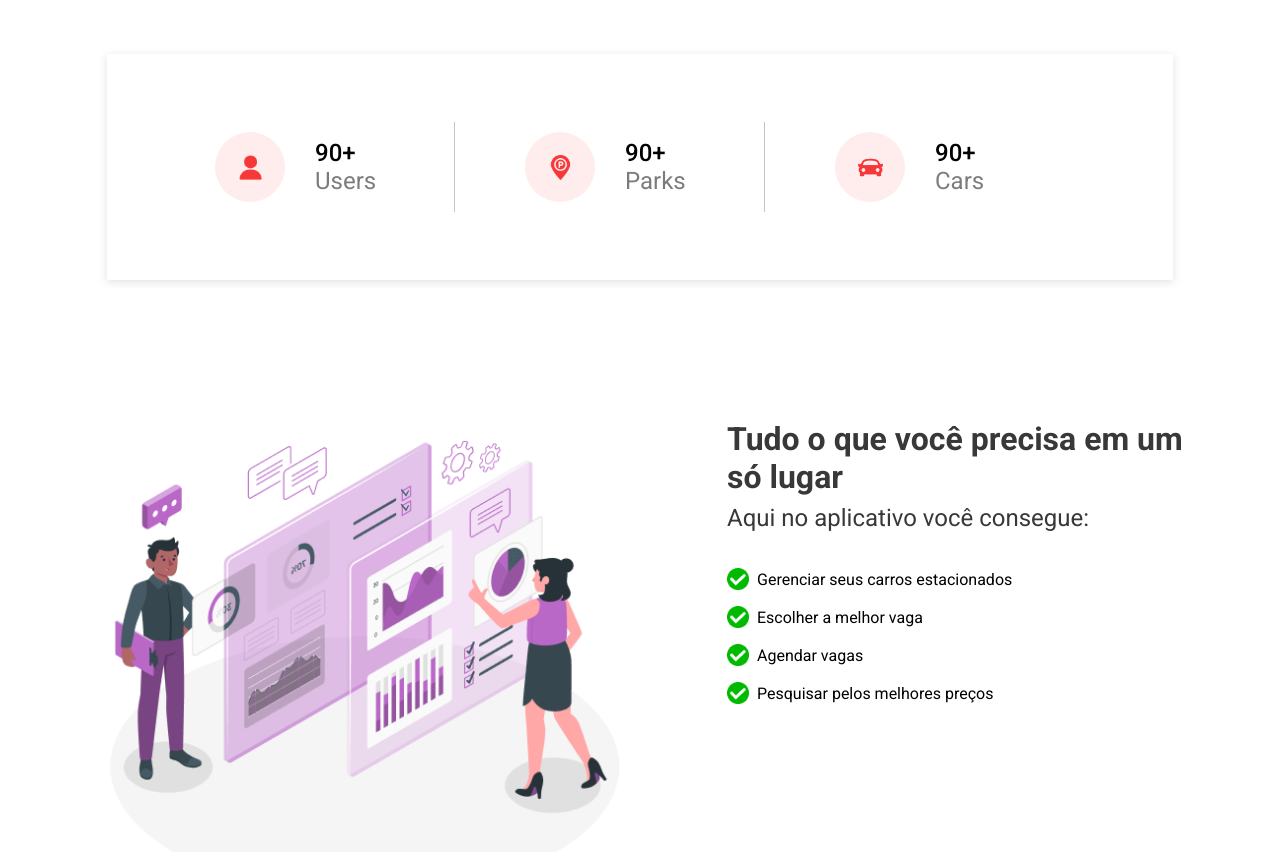
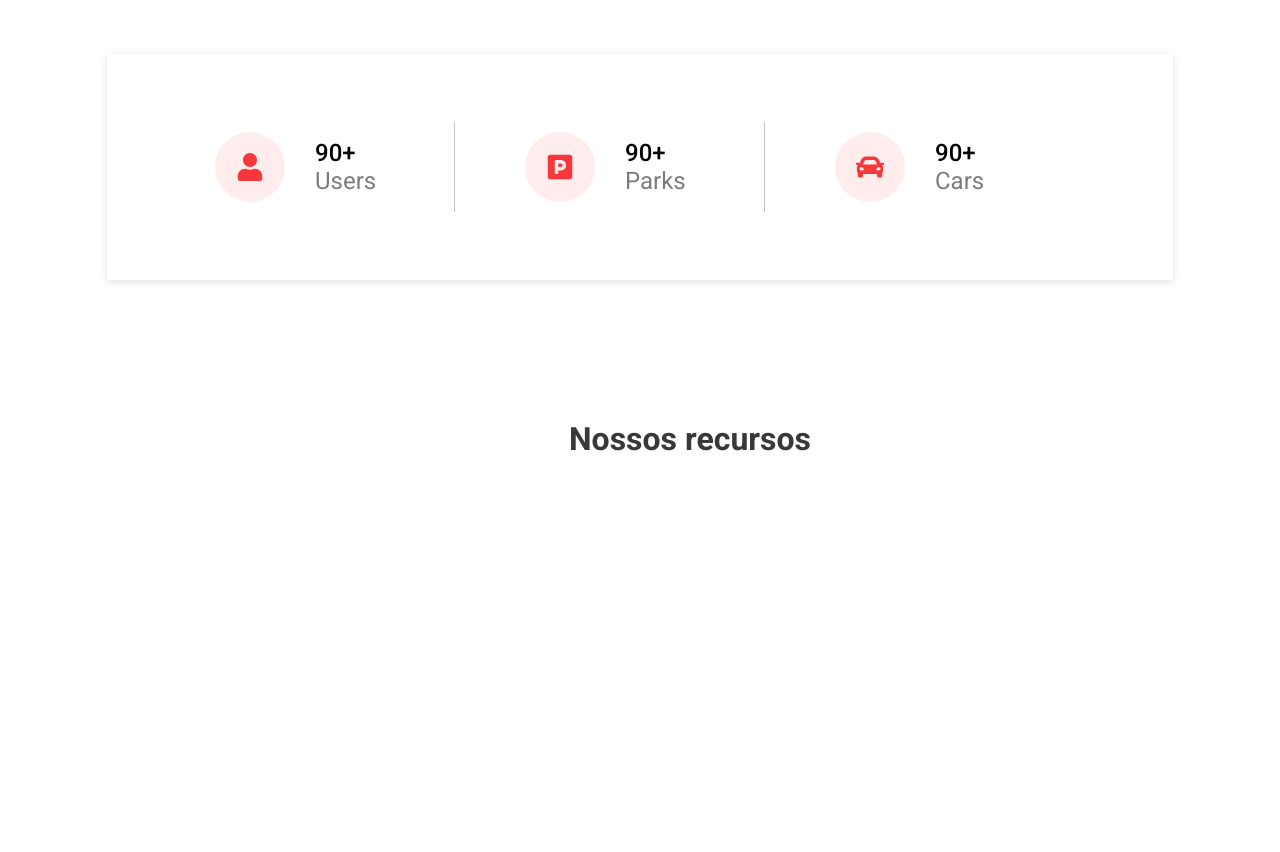
Before and after one commit to joaogabrielramos28/carPark, a Next.js app: page / in a window 1280 px wide. Shown: the part 700-1552 px from the top of the page. Built offline with nearby package versions, Linux system fonts and the light colour scheme.

Commit message:
feat: New Icon component for features component + Info group

```diff
--- a/src/components/AppInfo/AppInfo.tsx
+++ b/src/components/AppInfo/AppInfo.tsx
@@ -1,37 +1,13 @@
 import Image from "next/image";
 import React from "react";
 
-import {
-  Container,
-  ImageWrapper,
-  Content,
-  Title,
-  Subtitle,
-  FeaturesContainer,
-} from "./styles";
-import Tasks from "./Features/Features";
+import { Container, Content, Title } from "./styles";
 
 const AppInfo = () => {
   return (
     <Container>
-      <ImageWrapper>
-        <Image
-          src="/visual-data.png"
-          width={530}
-          height={530}
-          alt={"Two people seeing graphs and table about their company"}
-        />
-      </ImageWrapper>
-
       <Content>
-        <Title>Tudo o que você precisa em um só lugar</Title>
-        <Subtitle>Aqui no aplicativo você consegue:</Subtitle>
-        <FeaturesContainer>
-          <Tasks title="Gerenciar seus carros estacionados" />
-          <Tasks title="Escolher a melhor vaga" />
-          <Tasks title="Agendar vagas" />
-          <Tasks title="Pesquisar pelos melhores preços" />
-        </FeaturesContainer>
+        <Title>Nossos recursos</Title>
       </Content>
     </Container>
   );
--- a/src/components/AppInfo/Features/Features.tsx
+++ /dev/null
@@ -1,23 +0,0 @@
-import Image from "next/image";
-import React from "react";
-
-import { Container, Text } from "./styles";
-
-interface IFeaturesProps {
-  title: string;
-}
-
-const Features = ({ title }: IFeaturesProps) => {
-  return (
-    <Container>
-      <Image
-        src="/check.png"
-        width="22"
-        height="22"
-        alt={"Checked image on green color"}
-      />
-      <Text>{title}</Text>
-    </Container>
-  );
-};
-export default Features;
--- a/src/components/AppInfo/Features/styles.ts
+++ /dev/null
@@ -1,14 +0,0 @@
-import styled from "styled-components";
-
-export const Container = styled.div`
-  width: 100%;
-  display: flex;
-  align-items: center;
-  margin: 16px 0;
-`;
-
-export const Text = styled.p`
-  font-size: 16px;
-  color: ${({ theme }) => theme.colors.dark};
-  margin-left: 8px;
-`;
--- a/src/components/AppInfo/styles.ts
+++ b/src/components/AppInfo/styles.ts
@@ -1,8 +1,6 @@
 import styled from "styled-components";
 
 export const Container = styled.div`
-  padding: 0 70px;
-
   display: flex;
   justify-content: space-between;
   padding: 0 97px;
@@ -14,8 +12,7 @@ export const Container = styled.div`
 export const Content = styled.div`
   flex: 1;
   display: flex;
-  justify-content: left;
-  flex-direction: column;
+  justify-content: center;
   margin-left: 100px;
   height: 100%;
   margin-top: 80px;
@@ -24,19 +21,3 @@ export const Title = styled.h2`
   font-size: 32px;
   color: ${({ theme }) => theme.colors.title};
 `;
-
-export const ImageWrapper = styled.div`
-  max-width: 650px;
-`;
-
-export const Subtitle = styled.span`
-  font-size: 24px;
-  margin-top: 8px;
-
-  color: ${({ theme }) => theme.colors.title};
-  text-align: justify;
-`;
-
-export const FeaturesContainer = styled.section`
-  margin-top: 20px;
-`;
--- /dev/null
+++ b/src/components/Icon/Icon.tsx
@@ -0,0 +1,11 @@
+import React from "react";
+
+import { Container } from "./styles";
+import { IIconProps } from "./types";
+
+const Icon = ({ icon: Icon, size = 28 }: IIconProps) => {
+  return (
+    <Container>{Icon && <Icon size={size} color={"#F7373A"} />}</Container>
+  );
+};
+export default Icon;
--- /dev/null
+++ b/src/components/Icon/styles.ts
@@ -0,0 +1,11 @@
+import styled from "styled-components";
+
+export const Container = styled.div`
+  width: 70px;
+  height: 70px;
+  display: flex;
+  align-items: center;
+  justify-content: center;
+  border-radius: 35px;
+  background-color: ${({ theme }) => theme.colors.alert_light};
+`;
--- /dev/null
+++ b/src/components/Icon/types.ts
@@ -0,0 +1,6 @@
+import { IconBaseProps } from "react-icons";
+
+export interface IIconProps {
+  icon: React.FC<IconBaseProps>;
+  size?: number;
+}
--- a/src/components/InfoGroup/CardInfo/CardInfo.tsx
+++ b/src/components/InfoGroup/CardInfo/CardInfo.tsx
@@ -1,30 +1,20 @@
-import { NextComponentType } from "next";
-import Image from "next/image";
 import React from "react";
+import Icon from "../../Icon/Icon";
 
 import {
   Container,
   ContentWrapper,
-  ImageContainer,
   InfoContainer,
   Quantity,
   Type,
 } from "./styles";
+import { ICardInfoProps } from "./types";
 
-interface ICardInfoProps {
-  quantity: string;
-  image: string;
-  type: string;
-  isLast?: boolean;
-}
-
-const CardInfo = ({ quantity, image, type, isLast }: ICardInfoProps) => {
+const CardInfo = ({ quantity, icon, type, isLast }: ICardInfoProps) => {
   return (
     <Container isLast={isLast}>
       <ContentWrapper>
-        <ImageContainer>
-          <Image src={image} width={25} height={25} alt={`Icone de ${type}`} />
-        </ImageContainer>
+        <Icon icon={icon} />
 
         <InfoContainer>
           <Quantity>{quantity}</Quantity>
--- /dev/null
+++ b/src/components/InfoGroup/CardInfo/types.ts
@@ -0,0 +1,8 @@
+import { IconBaseProps } from "react-icons";
+
+export interface ICardInfoProps {
+  quantity: string;
+  icon: React.FC<IconBaseProps>;
+  type: string;
+  isLast?: boolean;
+}
--- a/src/components/InfoGroup/InfoGroup.tsx
+++ b/src/components/InfoGroup/InfoGroup.tsx
@@ -1,5 +1,6 @@
 import React from "react";
 import CardInfo from "./CardInfo/CardInfo";
+import { FaCar, FaParking, FaUser } from "react-icons/fa";
 
 import { Container, Wrapper } from "./styles";
 
@@ -7,9 +8,9 @@ const InfoGroup = () => {
   return (
     <Container>
       <Wrapper>
-        <CardInfo image="/user.png" quantity="90+" type="Users" />
-        <CardInfo image="/car-park.png" quantity="90+" type="Parks" />
-        <CardInfo image="/car.png" quantity="90+" type="Cars" isLast />
+        <CardInfo icon={FaUser} quantity="90+" type="Users" />
+        <CardInfo icon={FaParking} quantity="90+" type="Parks" />
+        <CardInfo icon={FaCar} quantity="90+" type="Cars" isLast />
       </Wrapper>
     </Container>
   );
--- a/src/components/index.ts
+++ b/src/components/index.ts
@@ -3,4 +3,5 @@ import Header from "./Header/Header";
 import Hero from "./Hero/Hero";
 import InfoGroup from "./InfoGroup/InfoGroup";
 import Input from "./Input/Input";
-export { AppInfo, Header, Hero, InfoGroup, Input };
+import Icon from "./Icon/Icon";
+export { AppInfo, Header, Hero, InfoGroup, Input, Icon };
```
